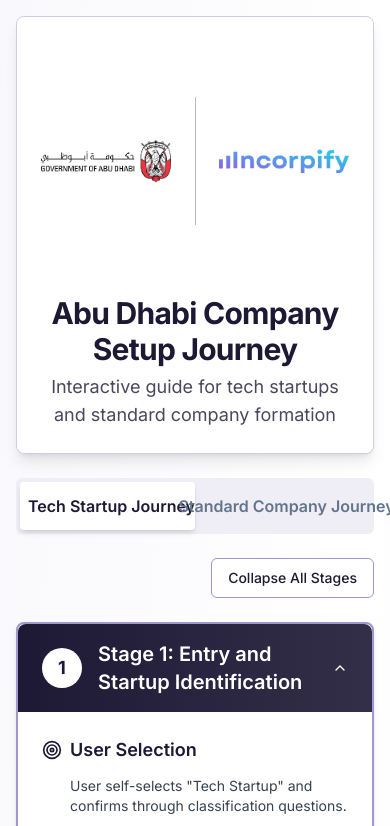
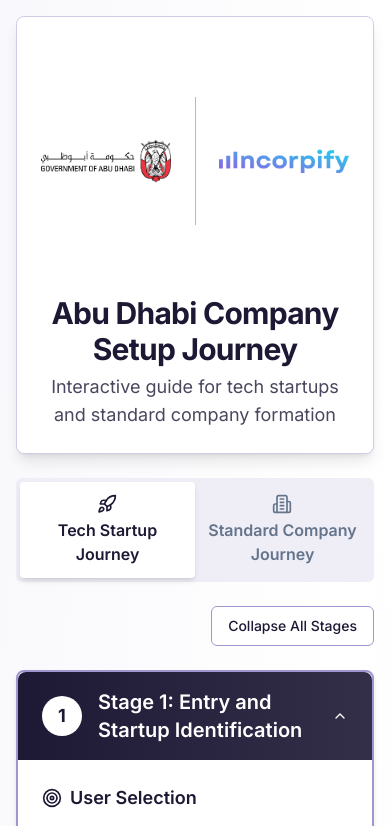
Before and after one commit to m-incorpify/adgovflow, a Next.js app: page / in a window 390 px wide. Shown: the top 826 px of the page. Built offline with nearby package versions, Linux system fonts and the light colour scheme.

Commit message:
Fix mobile tab layout and Alternative Path section layout

```diff
--- a/components/journey-map.tsx
+++ b/components/journey-map.tsx
@@ -101,17 +101,27 @@ export default function JourneyMap() {
           <TabsList className="grid w-full grid-cols-2 bg-purple-100 p-1 h-auto">
             <TabsTrigger
               value="tech"
-              className="data-[state=active]:bg-white data-[state=active]:text-primary data-[state=active]:shadow-md py-3 text-base font-semibold"
+              className="data-[state=active]:bg-white data-[state=active]:text-primary data-[state=active]:shadow-md py-3 text-base font-semibold whitespace-normal break-words"
             >
-              <Rocket className="w-5 h-5 mr-2" />
-              Tech Startup Journey
+              <div className="flex flex-col md:flex-row items-center justify-center gap-1 md:gap-2">
+                <Rocket className="w-5 h-5 flex-shrink-0" />
+                <span className="text-center">
+                  <span className="block md:inline">Tech Startup</span>
+                  <span className="block md:inline md:ml-1">Journey</span>
+                </span>
+              </div>
             </TabsTrigger>
             <TabsTrigger
               value="standard"
-              className="data-[state=active]:bg-white data-[state=active]:text-primary data-[state=active]:shadow-md py-3 text-base font-semibold"
+              className="data-[state=active]:bg-white data-[state=active]:text-primary data-[state=active]:shadow-md py-3 text-base font-semibold whitespace-normal break-words"
             >
-              <Building2 className="w-5 h-5 mr-2" />
-              Standard Company Journey
+              <div className="flex flex-col md:flex-row items-center justify-center gap-1 md:gap-2">
+                <Building2 className="w-5 h-5 flex-shrink-0" />
+                <span className="text-center">
+                  <span className="block md:inline">Standard Company</span>
+                  <span className="block md:inline md:ml-1">Journey</span>
+                </span>
+              </div>
             </TabsTrigger>
           </TabsList>
 
@@ -585,8 +595,8 @@ export default function JourneyMap() {
               </CardHeader>
               <CardContent>
                 <p className="text-gray-700 mb-3">For startups that prefer to establish their company structure first before applying to Hub71, or for those exploring other options:</p>
-                <p className="text-sm text-primary font-semibold flex items-center gap-2">
-                  <ArrowRight className="w-4 h-4" />
+                <p className="text-sm text-primary font-semibold">
+                  <ArrowRight className="w-4 h-4 inline mr-2" />
                   Proceed with <strong>Incorpify</strong> for end-to-end company formation assistance in ADGM or other Abu Dhabi jurisdictions.
                 </p>
               </CardContent>
@@ -1256,8 +1266,8 @@ export default function JourneyMap() {
               </CardHeader>
               <CardContent>
                 <p className="text-gray-700 mb-3">For businesses that prefer end-to-end incorporation support:</p>
-                <p className="text-sm text-primary font-semibold flex items-center gap-2">
-                  <ArrowRight className="w-4 h-4" />
+                <p className="text-sm text-primary font-semibold">
+                  <ArrowRight className="w-4 h-4 inline mr-2" />
                   Proceed with <strong>Incorpify</strong> for fully managed company formation in your chosen jurisdiction.
                 </p>
               </CardContent>
```
